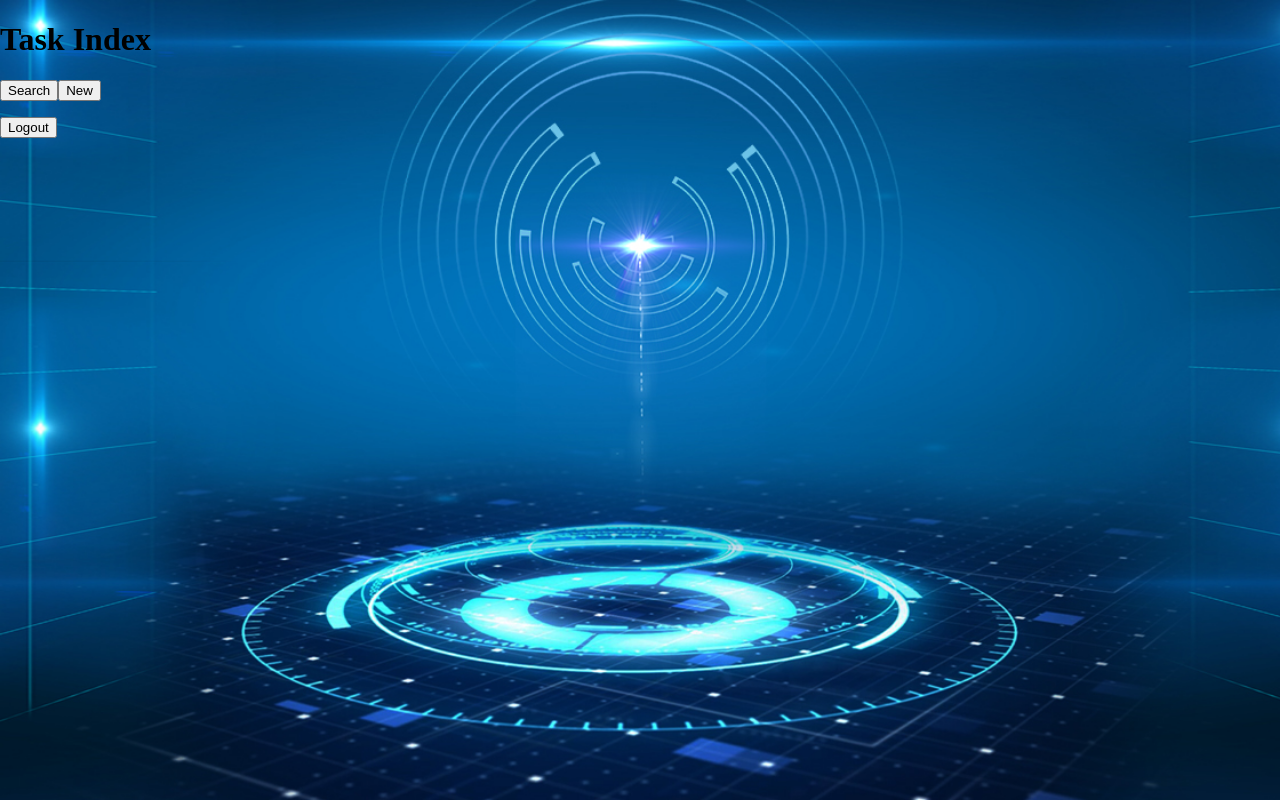
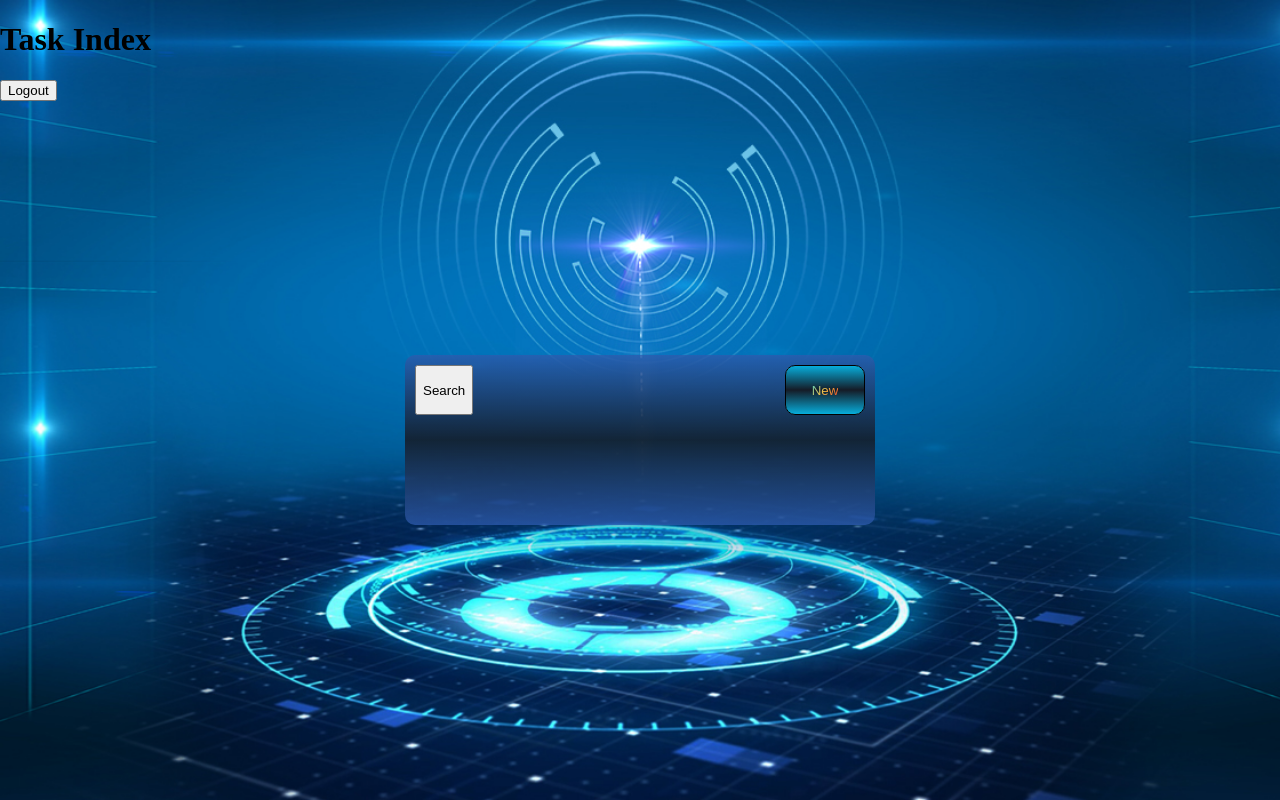
Before and after one commit to zombie1864/UI_Fundamentals-forms, a React (Create React App) app: page /list in a window 1280 px wide. Built offline with nearby package versions, Linux system fonts and the light colour scheme.

Commit message:
updated css for list page

```diff
--- /dev/null
+++ b/src/css/ToDoList.css
@@ -0,0 +1,135 @@
+.toDoListContainer {
+    position: fixed;
+    top: 55%;
+    left: 50%;
+    right: 50%;
+    transform: translate(-50%,-50%);
+    font-size: 1em;
+    border-radius: 10px;
+    width: 55vw;
+    min-height: 150px;
+    max-width: 450px;
+    max-height: 600px;
+    padding: 10px 10px 10px 10px;
+    text-align: center;
+    background: linear-gradient(#2e5baebf,#151b26dd,#2e5baebf);
+    overflow: auto;
+}
+
+ul {
+    padding-inline-start: 0
+}
+
+li {
+    list-style: none;
+}
+
+
+.itemContainer {
+    padding: 10px;
+    height: 50px;
+    display: flex;
+    justify-content: space-between;
+    border-bottom: 1.5px solid rgba(63, 63, 63, 0.5);
+    border-radius: 10px;
+    box-shadow: 0 0 15px rgba(0,0,0,0.3);
+    margin: 0px auto 20px auto;
+    transition: all 1s;
+}
+
+.toDoListTopMenu {
+    display: flex;
+    justify-content: space-between;
+
+}
+
+.newItemBtn {
+    color: white;
+    border-radius: 10px;
+    width: 80px;
+    height: 50px;
+    background-image: linear-gradient(
+        180deg,
+        #07addb,
+        #151b26,
+        #07addb
+    );
+    border-style: solid;
+    border-width: thin;
+    cursor: pointer;
+}
+
+.newItemBtn:hover {
+    box-shadow: 10px -10px 25px 0 rgba(64, 122, 248, 0.8), -10px 10px 25px 0 rgba(39, 200, 255, 0.8);
+    transition: transform 0.1s;
+    transform: scale(1.05);
+}
+.newItemtxt{
+    animation: animate 10s linear infinite;
+    background: linear-gradient(135deg, #fcff4f  0%, #00d9ff 25%, #f7be45 50%, #de0013 75%, #fcff4f 100%);
+    background-size: 400%;
+    -webkit-background-clip: text;
+    -webkit-text-fill-color: transparent;
+}
+
+
+@keyframes animate {
+    100% {
+        background-position: 400%;
+    }
+}
+
+
+.editBtn {
+    color: lightblue;
+    background-color: black;
+    z-index: 1;
+    position: relative;
+}
+
+.editBtn:hover {
+    cursor: pointer;
+}
+
+.editIcon {
+    font-size: 18px;
+    z-index: -1;
+    position: relative;
+}
+
+.liItem, .liBtnsContainer {
+    display: inline-block;
+}
+
+
+.itemDisplayed {
+    color: #4FFFB0;
+    font-size: 1.2em;
+}
+
+
+.itemContainer:hover {
+    background: linear-gradient(#2e5bae86,#3ab57ea0);
+    border-bottom: 1.5px solid #4FFFB0;
+    box-shadow: 0 0 15px rgba(21, 189, 198, 0.3);
+}
+
+
+.toDoListContainer::-webkit-scrollbar {
+    width: 13px;
+}
+
+.toDoListContainer::-webkit-scrollbar-track {
+    /* color of the tracking area */
+    background: linear-gradient(rgb(12, 239, 247), #151b26, rgb(0, 199, 182));
+    border-radius: 20px;
+}
+
+.toDoListContainer::-webkit-scrollbar-thumb {
+    /* color of the scroll thumb */
+    background: linear-gradient(rgb(3, 80, 83), rgb(155, 248, 252), rgb(3, 80, 83));
+    /* roundness of the scroll thumb */
+    border-radius: 20px;
+    /* creates padding around scroll thumb */
+    border: 3px solid rgb(0, 149, 255);
+}
--- a/src/templates/ToDoListTemplate.js
+++ b/src/templates/ToDoListTemplate.js
@@ -1,3 +1,6 @@
+import '../css/ToDoList.css'
+import { FiEdit2, FiTrash } from 'react-icons/fi'
+
 const ToDoListTemplate = (
     toDoList,
     input,
@@ -10,10 +13,14 @@ const ToDoListTemplate = (
     deleteItem
 ) => {
     return (
-        <div>
-        <div>
+        <div className='toDoListContainer'>
+        <div className='toDoListTopMenu'>
             <button>Search</button>
-            <button onClick={addNewItem}>New</button>
+            <button
+            className='newItemBtn'
+            onClick={addNewItem}>
+                <span className='newItemtxt'>New</span>
+            </button>
         </div>
         {
             toggleNewItem &&
@@ -29,22 +36,36 @@ const ToDoListTemplate = (
         <ul>
             {toDoList.map((item, idx) => {
                 return (
-                    <div key={idx}>
-                    <li>
+                    <div key={idx} className='itemContainer'>
+                    <li className='liItem'>
                         { itemToEditIndex === idx ?
                             <input
                             type="text"
                             defaultValue={item} // prevents clearing input for when user edits input field
                             onChange={handleInputChange}
-                            /> : <span>{item}</span>
+                            /> : <span className='itemDisplayed'>{item}</span>
                         }
                     </li>
                     {
                         itemToEditIndex === idx ?
                         <button onClick={saveNewItem}>Save</button> :
-                        <div>
-                            <button data-key={idx} onClick={editItem}>Edit</button>
-                            <button data-key={idx} onClick={deleteItem}>Delete</button>
+                        <div className='liBtnsContainer'>
+                            <button
+                            className='editBtn'
+                            data-key={idx}
+                            onClick={editItem}>
+                                <span className='editIcon'>
+                                    <FiEdit2/>
+                                </span>
+                            </button>
+                            <button
+                            className='editBtn'
+                            data-key={idx}
+                            onClick={deleteItem}>
+                                <span className='editIcon'>
+                                    <FiTrash/>
+                                </span>
+                            </button>
                         </div>
                     }
                     </div>
```
